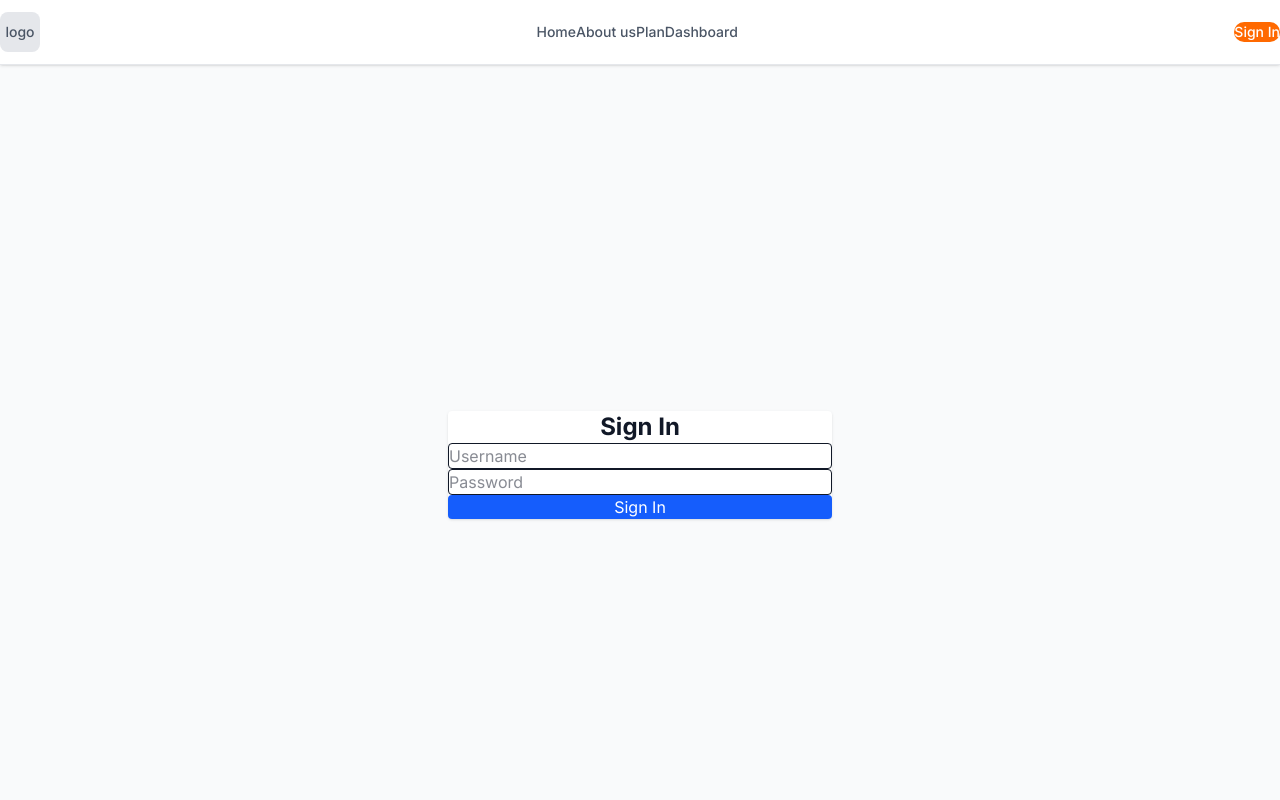
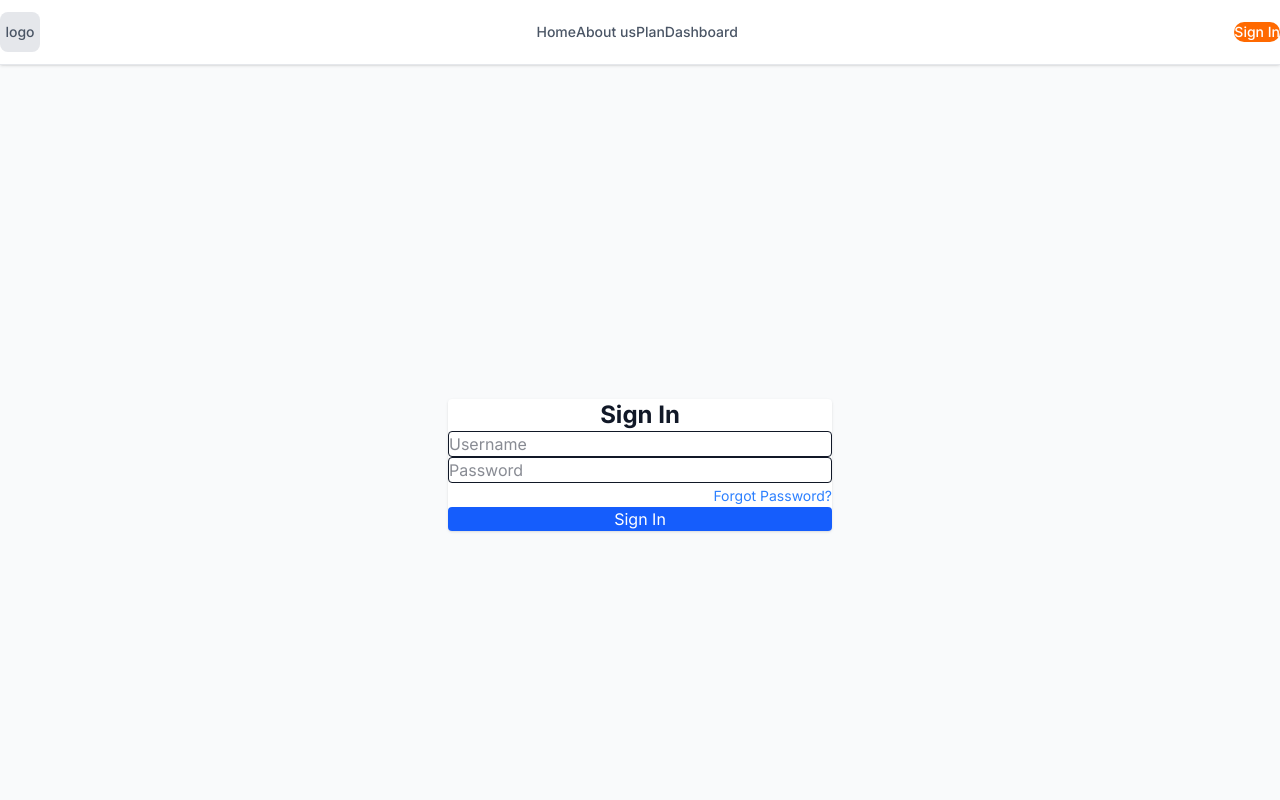
Before and after one commit to idakshmalhotra/counsel-plus, a React (Vite) app in the folder frontend/admission management/: page /signin in a window 1280 px wide. Shown: the top 800 px of the page. Built offline with nearby package versions, Linux system fonts and the light colour scheme.

Commit message:
added forgot password

```diff
--- a/frontend/admission management/src/Components/Login.jsx
+++ b/frontend/admission management/src/Components/Login.jsx
@@ -1,6 +1,6 @@
 import React, { useState } from "react";
 import axios from "axios";
-import { useNavigate } from "react-router-dom";
+import { useNavigate, Link } from "react-router-dom";
 
 const Login = () => {
   const navigate = useNavigate();
@@ -19,9 +19,8 @@ const Login = () => {
       const res = await axios.post("http://localhost:3000/signin", form);
 
       localStorage.setItem("token", res.data.token);
-      localStorage.setItem("role", res.data.role); // 👈 Save role
+      localStorage.setItem("role", res.data.role);
 
-      // Redirect based on role
       if (res.data.role === "admin") {
         navigate("/admin");
       } else {
@@ -54,9 +53,16 @@ const Login = () => {
           onChange={handleChange}
           type="password"
           placeholder="Password"
-          className="w-full mb-4 p-2 border rounded"
+          className="w-full mb-2 p-2 border rounded"
           required
         />
+
+        <div className="text-right mb-4">
+          <Link to="/forgot-password" className="text-blue-500 text-sm hover:underline">
+            Forgot Password?
+          </Link>
+        </div>
+
         <button
           type="submit"
           className="w-full bg-blue-600 text-white py-2 rounded hover:bg-blue-700"
--- /dev/null
+++ b/frontend/admission management/src/ForgetPassword.jsx
@@ -0,0 +1,18 @@
+import React from "react";
+
+const ForgotPassword = () => {
+  return (
+    <div className="min-h-screen flex items-center justify-center bg-gray-100">
+      <div className="bg-white p-6 rounded shadow max-w-md w-full text-center">
+        <h2 className="text-2xl font-bold text-red-600 mb-4">Forgot Password?</h2>
+        <p className="text-gray-700 mb-4">
+          If you have forgotten your password, please contact the administrator for assistance.
+        </p>
+        <p className="text-gray-600">Email: <strong>admin@example.com</strong></p>
+        <p className="text-gray-600">Phone: <strong>+91 9876543210</strong></p>
+      </div>
+    </div>
+  );
+};
+
+export default ForgotPassword;
```
Also changed, not shown: frontend/admission management/src/App.jsx (+8 -6 lines).
